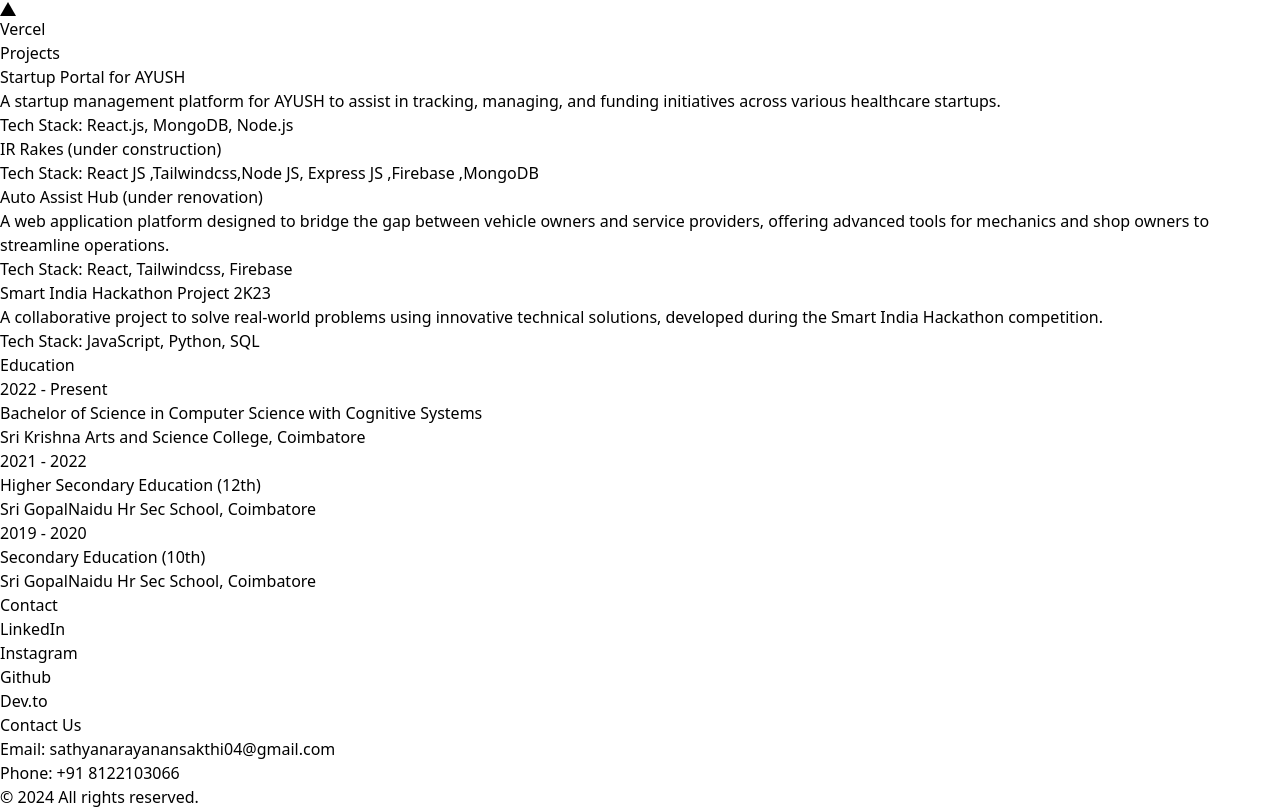
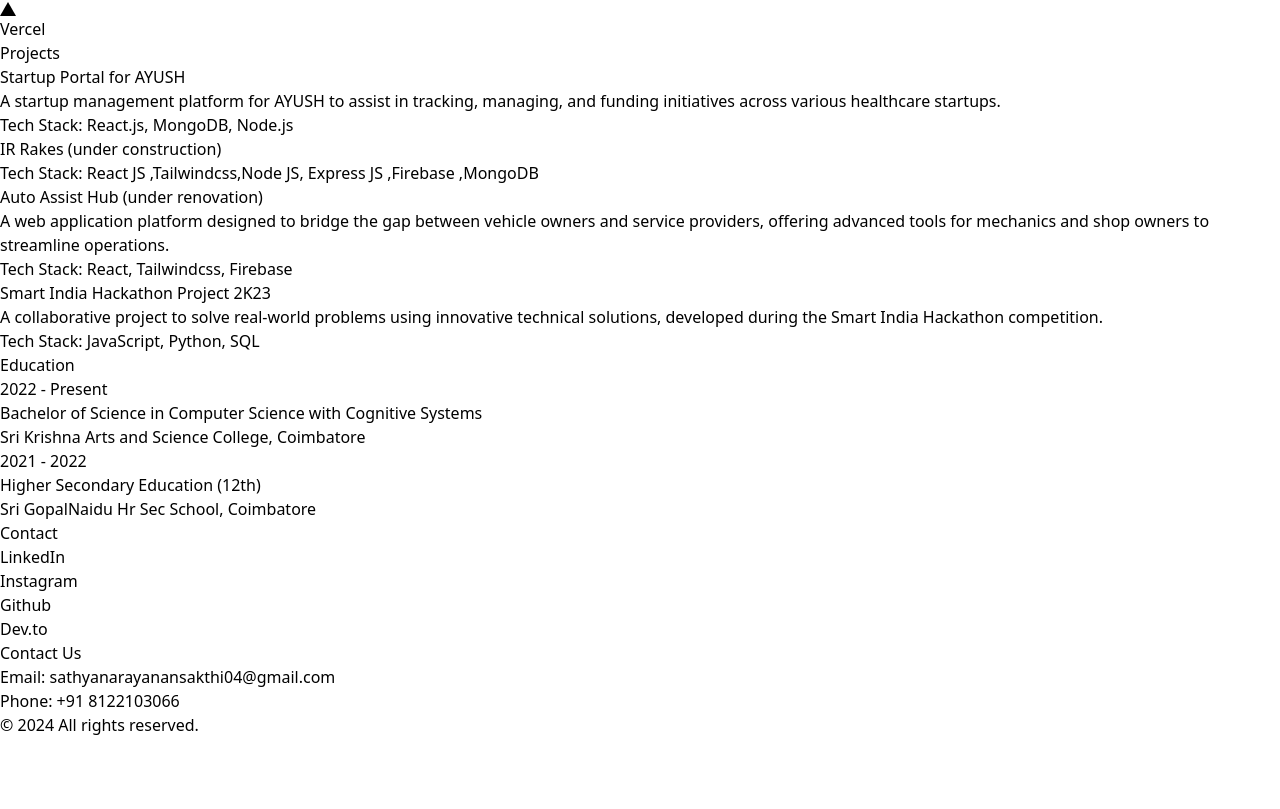
Before and after one commit to Sathyanarayanansakthi/my_site, a React (Vite) app: page / in a window 1280 px wide. Shown: the part 891-1700 px from the top of the page. After the commit the page ends 1628 px from the top, so only its background shows below. Built offline with nearby package versions, Linux system fonts and the light colour scheme.

Commit message:
Update Education.jsx

```diff
--- a/src/components/Education.jsx
+++ b/src/components/Education.jsx
@@ -11,11 +11,7 @@
     degree: "Higher Secondary Education (12th)",
     institution: "Sri GopalNaidu Hr Sec School, Coimbatore",
   },
-  {
-    year: "2019 - 2020",
-    degree: "Secondary Education (10th)",
-    institution: "Sri GopalNaidu Hr Sec School, Coimbatore",
-  },
+
 ];
 
 const timelineVariants = {
```
